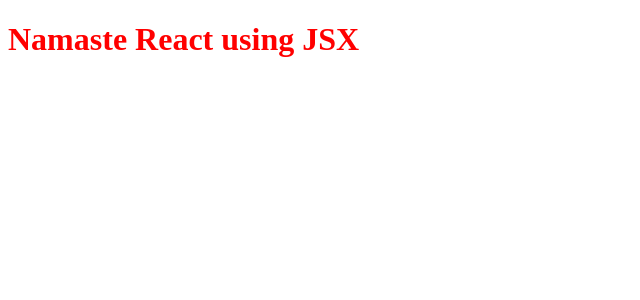
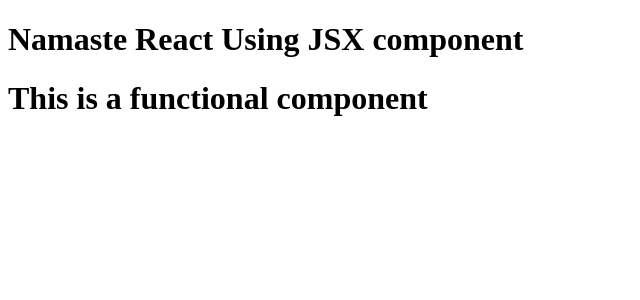
Before and after one commit to hammadansari52/namaste-react, a React (Vite) app: page / in a window 1280 px wide. Shown: the top 300 px of the page, without its empty margins (0-640 px from the left). Built offline with nearby package versions, Linux system fonts and the light colour scheme.

Commit message:
Functional Components

```diff
--- a/App.js
+++ b/App.js
@@ -1,10 +1,16 @@
 import React from "react";
 import ReactDOM from "react-dom/client";
 
-const heading = React.createElement("h1", {id: "heading"}, "Namste React");
+const Title = () => <h1>Namaste React Using JSX component</h1>;
 
 //JSX
-const jsxHeading = <h1 id="heading">Namaste React using JSX</h1>
+
+const Heading = () => (
+  <div id="container">
+    <Title />
+    <h1>This is a functional component</h1>
+  </div>
+);
 
 const root = ReactDOM.createRoot(document.getElementById("root"));
-root.render(jsxHeading);
+root.render(<Heading />);
```
